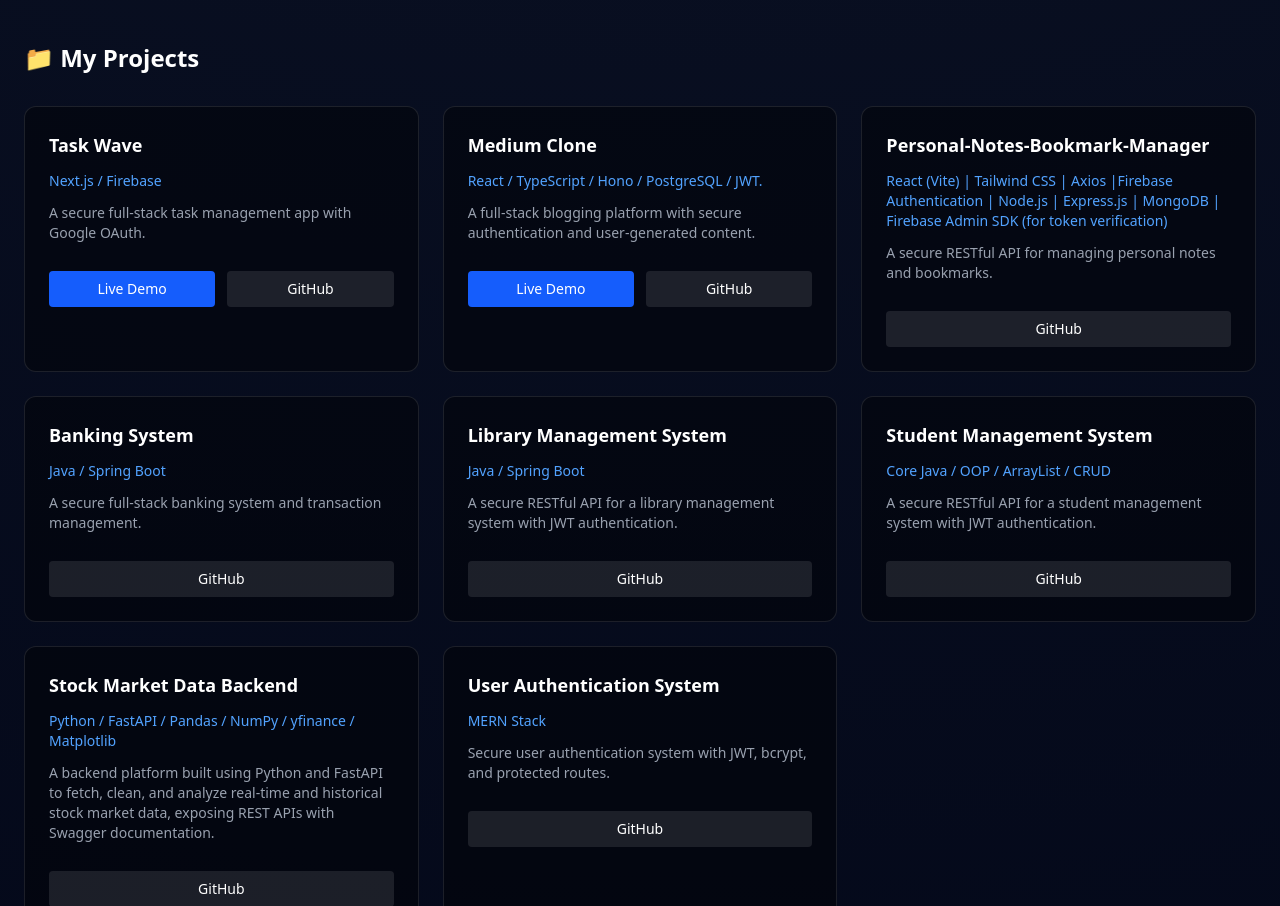
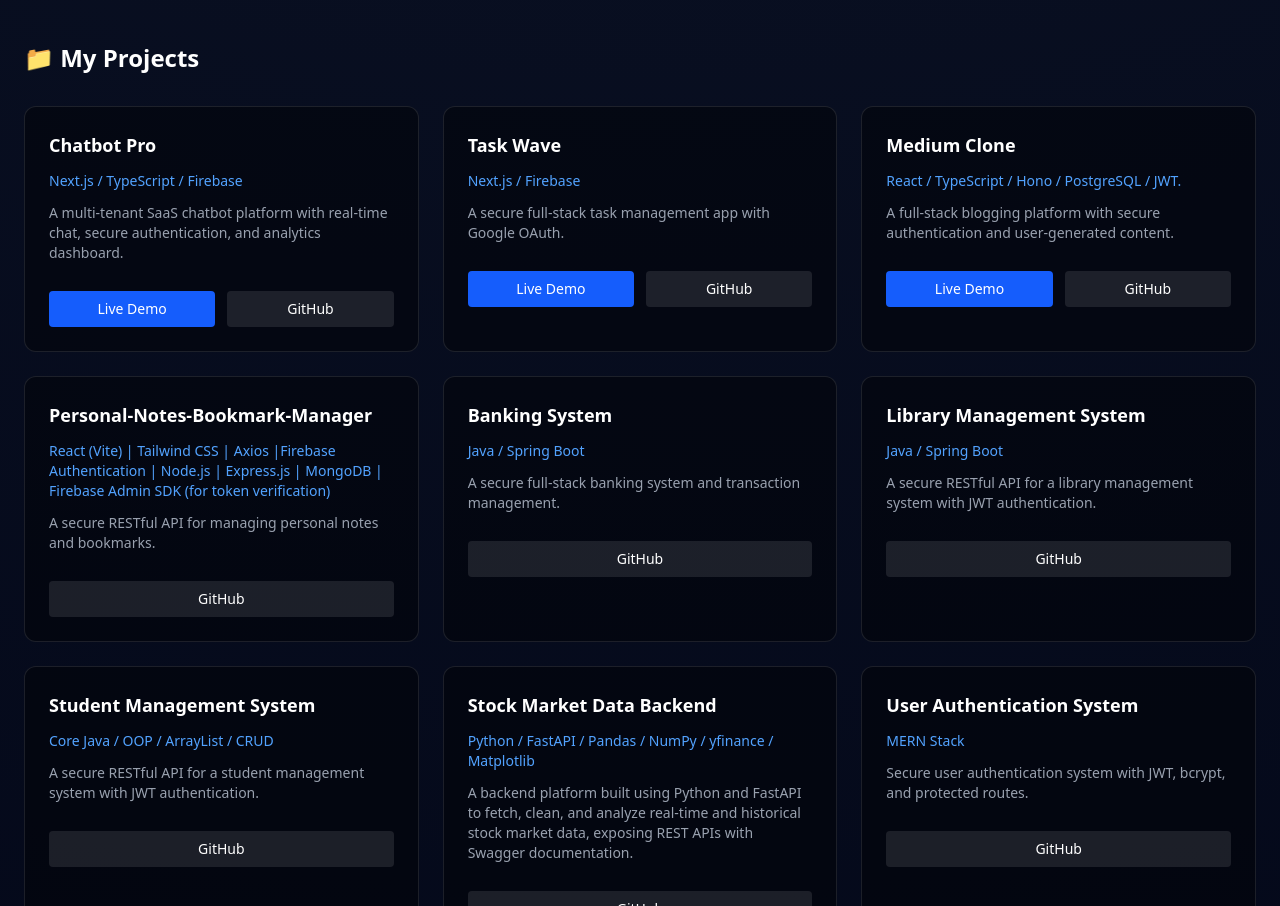
Before and after one commit to MohamedFazil1406/Portfolio, a Next.js app: page / in a window 1280 px wide. Shown: the part 1700-2606 px from the top of the page. Built offline with nearby package versions, Linux system fonts and the light colour scheme.

Commit message:
added new project

```diff
--- a/components/sections/Projects.tsx
+++ b/components/sections/Projects.tsx
@@ -3,6 +3,13 @@
 import { title } from "process";
 
 const projects = [
+  {
+    title: "Chatbot Pro",
+    stack: "Next.js / TypeScript / Firebase",
+    desc: "A multi-tenant SaaS chatbot platform with real-time chat, secure authentication, and analytics dashboard.",
+    github: "https://github.com/MohamedFazil1406/Chat-Bot-Pro",
+    liveDemo: "https://chat-bot-pro-rho.vercel.app/",
+  },
   {
     title: "Task Wave",
     stack: "Next.js / Firebase",
```
